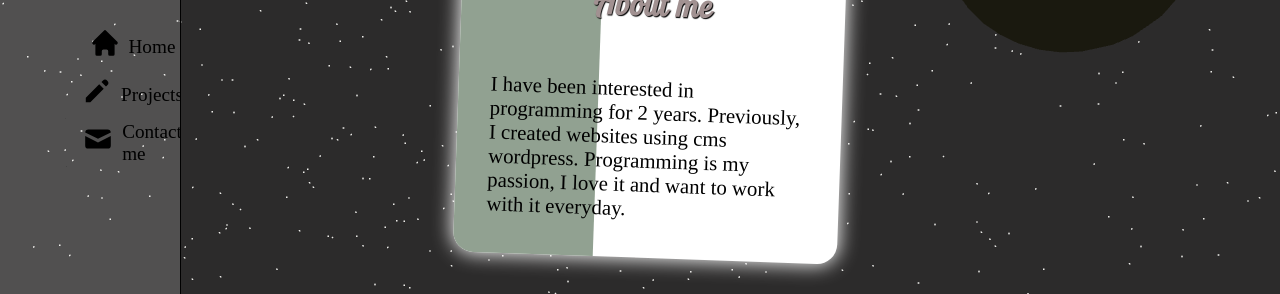
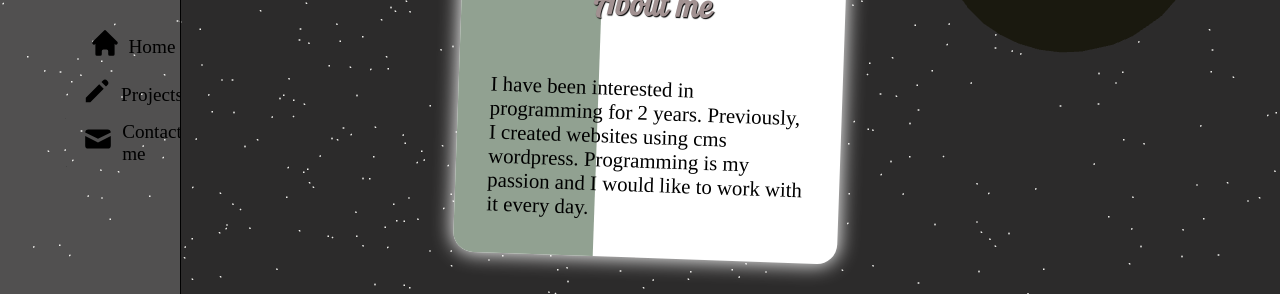
Before and after one commit to amelangad/portfolio-project-3d, a React (Vite) app: page / in a window 1280 px wide. Shown: the part 305-599 px from the top of the page. Built offline with nearby package versions, Linux system fonts and the light colour scheme; a web font is replaced by a local one.

Commit message:
change content of about

```diff
--- a/src/components/Desc.jsx
+++ b/src/components/Desc.jsx
@@ -9,21 +9,21 @@ export default function Desc() {
     <Scroll html>
       <Section>
         <h1 className="desc__title">About me</h1>
-        <p className="desc__text">I have been interested in programming for 2 years. Previously, I created websites using cms wordpress. Programming is my passion, I love it and want to work with it everyday. </p>
+        <p className="desc__text">I have been interested in programming for 2 years. Previously, I created websites using cms wordpress. Programming is my passion and I would like to work with it every day. </p>
         <div className="circle"></div>
       </Section>
       <Section>
         <h1 className="desc__title">Technical skills</h1>
         <p className="desc__text">
-          I know Vanills JS and React, prefer working with SCSS, but can use CSS, Tailwind and know BEM Concept.
-        <br></br> I know base of Three.js (with JS and with Fiber and Drei with React) and a little of Node.js (and Express).<br></br>
-        I using Visual Studio Code, npm and know git command. My English is B2 level and I work on it, but I understand most of the documentation.
+        I know Vanills JS and React, prefer working with SCSS, but can use CSS or Tailwind. I know  BEM also.
+        <br></br> I know base of Three.js and a little of Node.js (and Express).<br></br>
+        I'm using Visual Studio Code, npm and know git commands. My English is B2 level, but I understand most of the documentation.
         </p>
         <div className="circle"></div>
       </Section>
       <Section>
         <h1 className="desc__title">Soft Skills</h1>
-      <p className ="desc__text">I'm friendly person, can working with myself and in the group, both. Im search for information quickly and know how to use it. I also have  an experience working with clients. </p>
+      <p className ="desc__text">I'm friendly person, can working with myself and in the group. I search for information quickly and know how to use it. I also have  an experience working with clients. </p>
         <div className="circle"></div>
       </Section>
     </Scroll>
```
